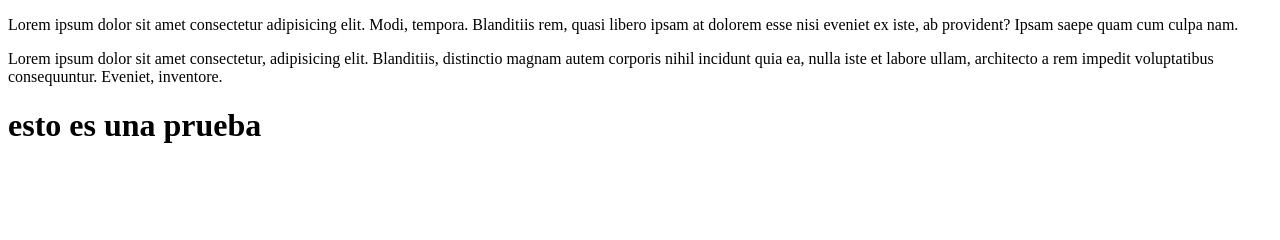
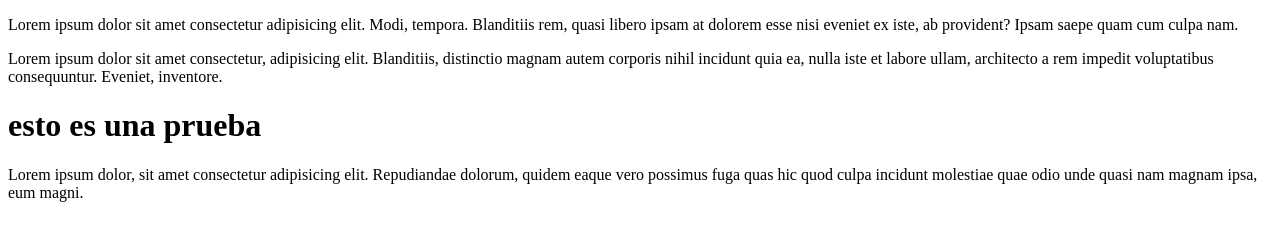
Before and after one commit to ericrojas0608/Python, a plain HTML site: page Ejercicios/Calculadora.html in a window 1280 px wide. Drawn offline with Linux system fonts and the light colour scheme.

Commit message:
Agregue parrafo en el aside

```diff
--- a/Ejercicios/Calculadora.html
+++ b/Ejercicios/Calculadora.html
@@ -17,7 +17,10 @@
     </p>
     <h1>esto es una prueba</h1>
     <aside>
-
+        <p>
+            Lorem ipsum dolor, sit amet consectetur adipisicing elit. Repudiandae dolorum,
+            quidem eaque vero possimus fuga quas hic quod culpa incidunt molestiae quae odio unde quasi nam magnam ipsa, eum magni.
+        </p>
     </aside>
 
 </body>
```
